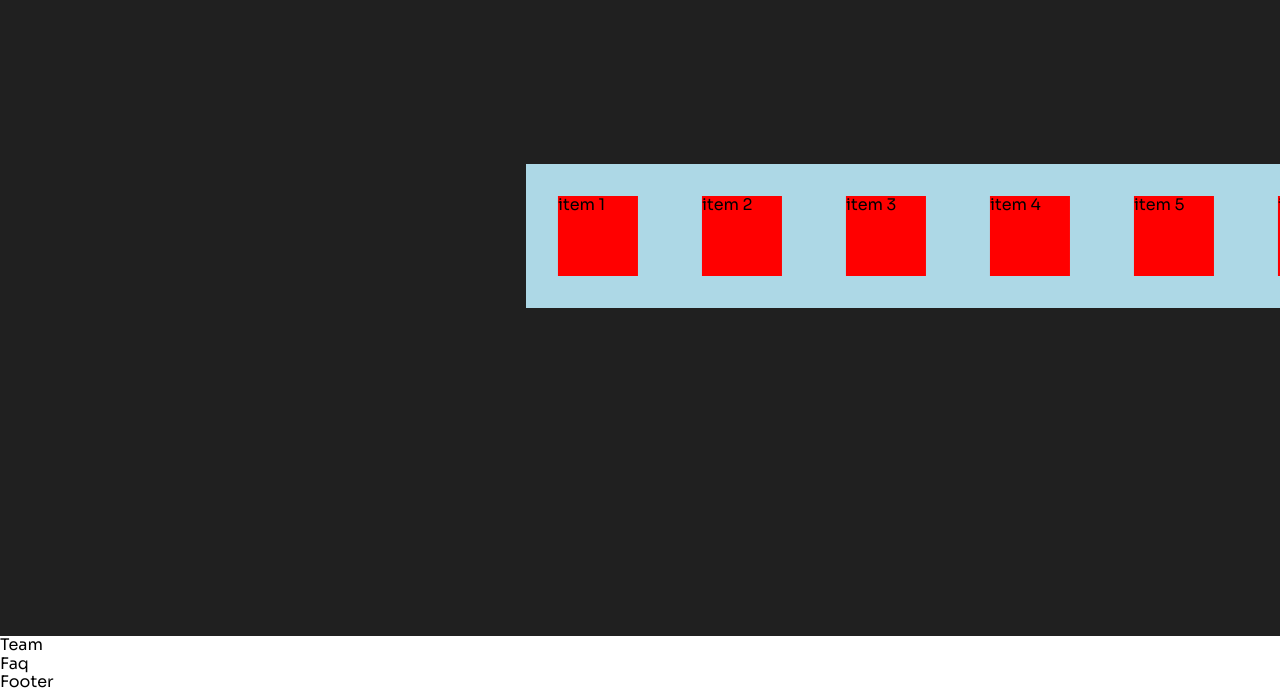
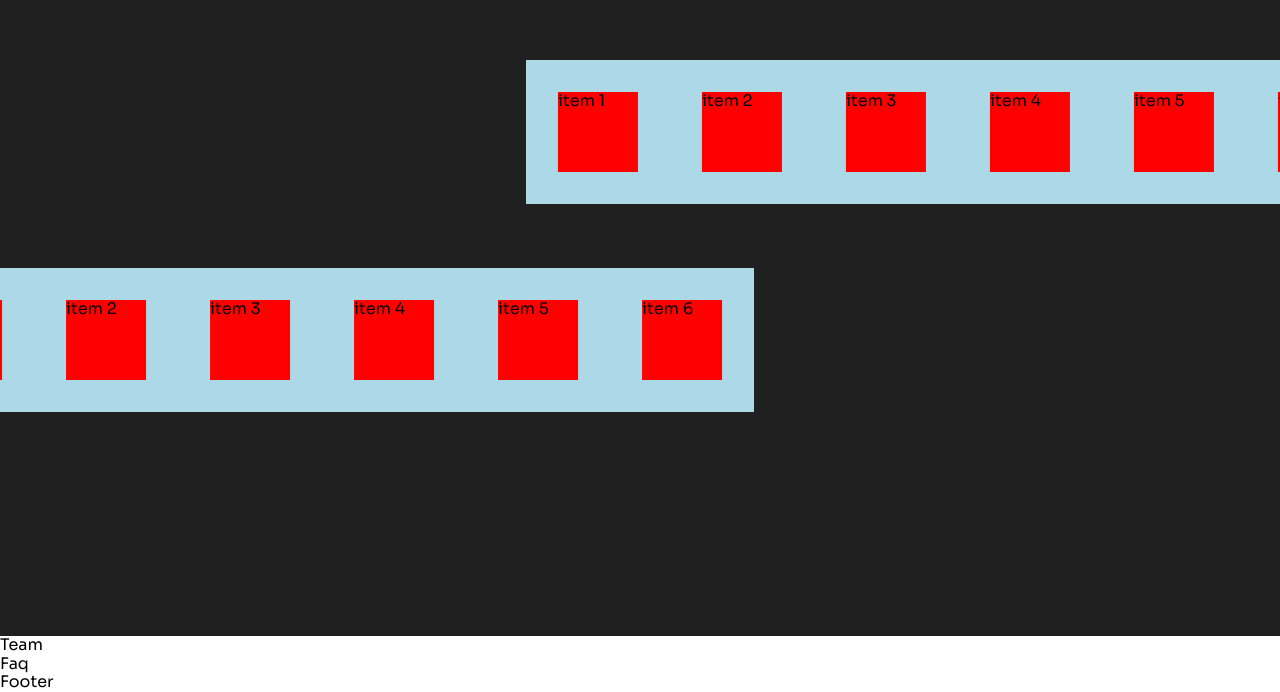
Before and after one commit to Nadim-Nahle/FinalProject3, a React (Create React App) app in the folder frontend-react/: page / in a window 1280 px wide. Shown: the part 3453-4145 px from the top of the page. Built offline with nearby package versions, Linux system fonts and the light colour scheme; a web font is replaced by a local one.

Commit message:
Frontend-React Showcase- Create NftItem

```diff
--- a/frontend-react/src/components/sections/Showcase.jsx
+++ b/frontend-react/src/components/sections/Showcase.jsx
@@ -23,7 +23,7 @@ const Row = styled.div`
   margin: 2rem 0;
   display: flex;
 
-  animation: ${move} 20s linear infinite;
+  animation: ${move} 20s linear infinite ${(props) => props.direction};
   div {
     width: 5rem;
     height: 5rem;
@@ -32,10 +32,26 @@ const Row = styled.div`
   }
 `;
 
+const NftItem = ({ img, number, price }) => {
+  return (
+    <ImgContainer>
+      <img src="" alt="World Cup" />
+    </ImgContainer>
+  );
+};
+
 const Showcase = () => {
   return (
     <Section>
-      <Row>
+      <Row direction="none">
+        <div>item 1</div>
+        <div>item 2</div>
+        <div>item 3</div>
+        <div>item 4</div>
+        <div>item 5</div>
+        <div>item 6</div>
+      </Row>
+      <Row direction="reverse">
         <div>item 1</div>
         <div>item 2</div>
         <div>item 3</div>
```
